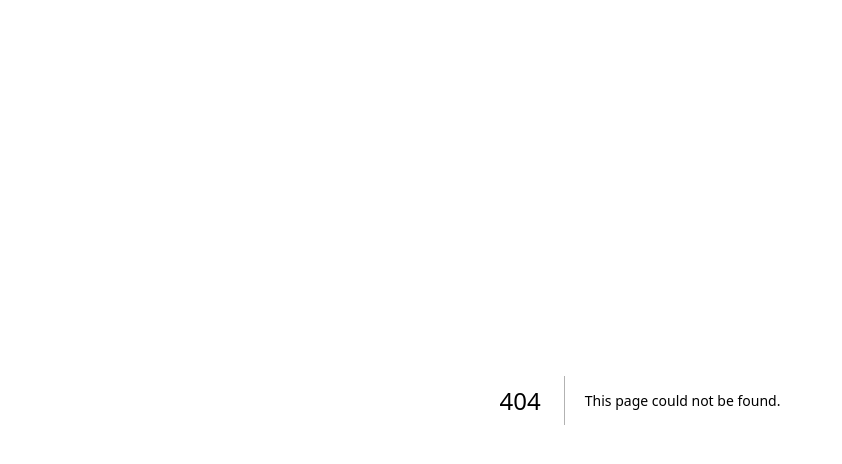
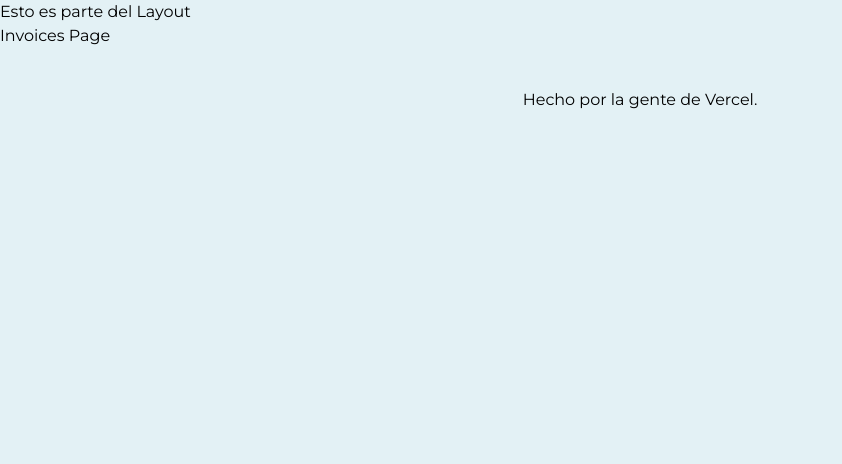
Before and after one commit to SinR0str0/Tarea3, a Next.js app in the folder nextjs-dashboard/: page /dashboard/invoices in a window 1280 px wide. Before the commit this address had no page. Shown: the top 464 px of the page, without its empty margins (0-842 px from the left). Built offline with nearby package versions, Linux system fonts and the light colour scheme; a web font is replaced by a local one.

Commit message:
Rutas y Dashboard

```diff
--- /dev/null
+++ b/nextjs-dashboard/app/dashboard/customers/page.tsx
@@ -0,0 +1,3 @@
+export default function CustomersPage() {
+    return <p> Customers Page</p>
+}
--- /dev/null
+++ b/nextjs-dashboard/app/dashboard/invoices/page.tsx
@@ -0,0 +1,3 @@
+export default function InvoicesPage() {
+    return <p> Invoices Page</p>
+}
--- /dev/null
+++ b/nextjs-dashboard/app/dashboard/page.tsx
@@ -0,0 +1,3 @@
+export default function Page() {
+    return <p> Dashboard Page</p>
+}
--- a/nextjs-dashboard/app/layout.tsx
+++ b/nextjs-dashboard/app/layout.tsx
@@ -9,7 +9,12 @@
   return (
     <html lang="es">
       <body className={`${montserrat.className} antialiased`}>
-          {children}
+        Esto es parte del Layout
+        {children}
+
+        <footer className='py-10 flex justify-center'>
+          Hecho por la gente de Vercel.
+        </footer>
       </body>
     </html>
   );
```
Also changed, not shown: nextjs-dashboard/Preguntas.txt.
